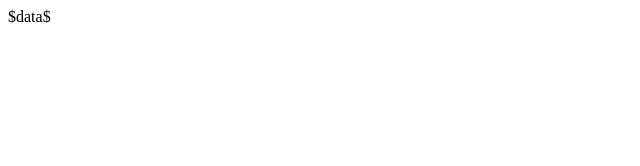
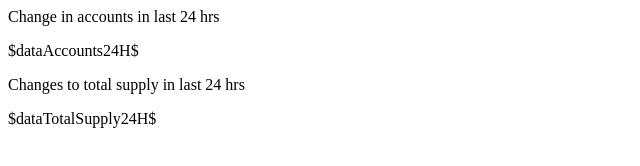
Before and after one commit to unification-com/stats, a plain HTML site: page index.html in a window 1280 px wide. Shown: the whole page, without its empty margins (0-640 px from the left). Drawn offline with Linux system fonts and the light colour scheme.

```diff
--- a/index.html
+++ b/index.html
@@ -1 +1,9 @@
-<p>$data$</p>
+<div>
+    <p>Change in accounts in last 24 hrs</p>
+    $dataAccounts24H$
+</div>
+
+<div>
+    <p>Changes to total supply in last 24 hrs</p>
+    $dataTotalSupply24H$
+</div>
```
Also changed, not shown: css/default.css (+9 -0 lines), templates/default.html (+0 -1 lines), 1 other file.
